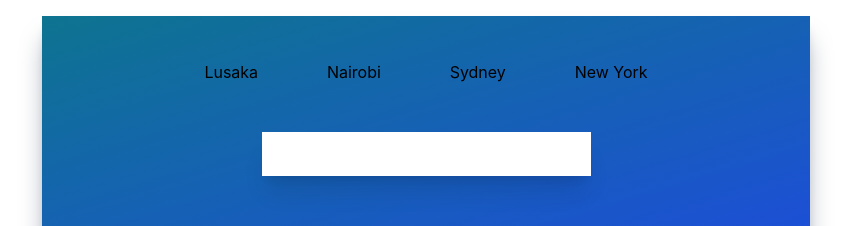
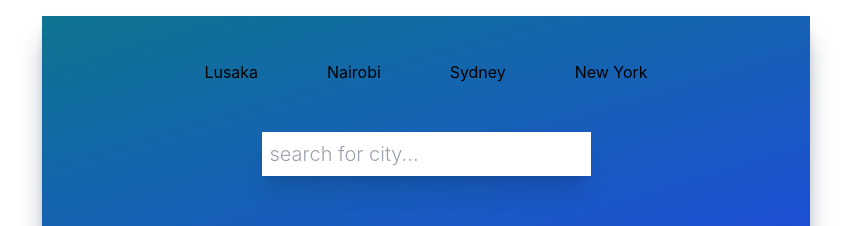
Before and after one commit to Mutalenic/weather_app, a React (Create React App) app: page / in a window 1280 px wide. Shown: the top 226 px of the page, without its empty margins (214-1065 px from the left). Built offline with nearby package versions, Linux system fonts and the light colour scheme.

Commit message:
Add search placeholder to input

```diff
--- a/src/components/CityInput.jsx
+++ b/src/components/CityInput.jsx
@@ -5,7 +5,7 @@
   return (
     <div className="flex flex-row justify-center my-6">
       <div className="flex flex-row justify-center my-6">
-        <input type="text" className="text-xl font-light p-2 w-full shadow-xl focus:outline-none capitalize" />
+        <input type="text" placeholder="Search For City..." className="text-xl font-light p-2 w-full shadow-xl focus:outline-none capitalize placeholder:lowercase" />
       </div>
     </div>
   );
```
